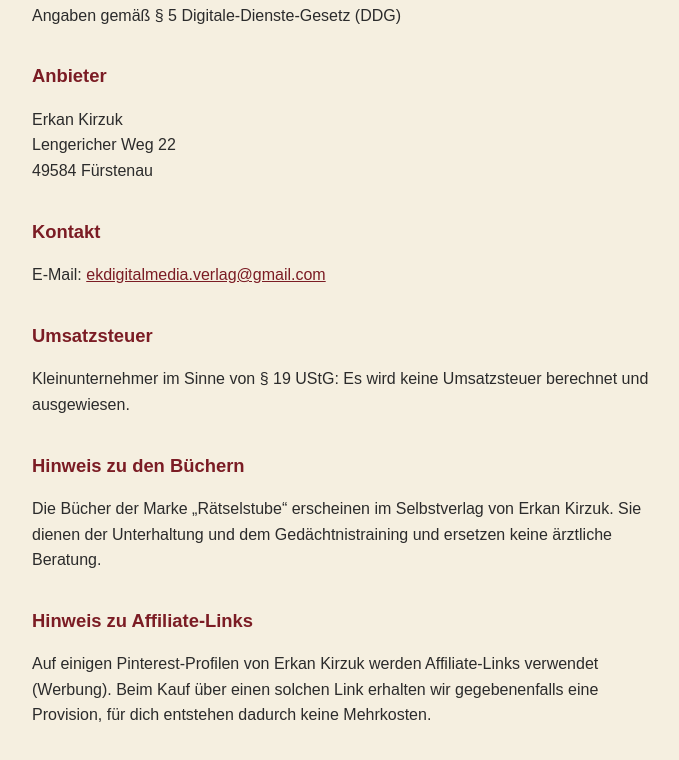
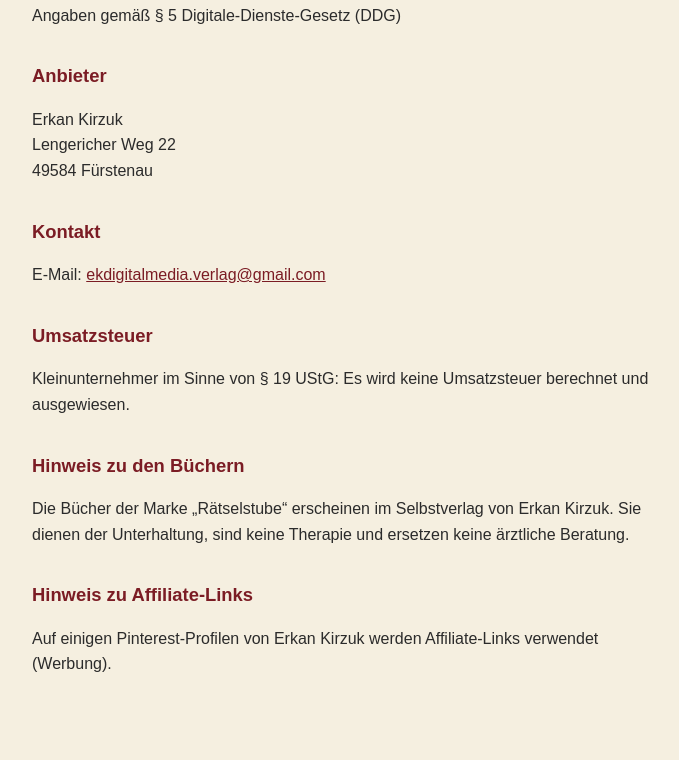
Before and after one commit to ekirzuk-tech/impressum, a plain HTML site: page index.html in a window 1280 px wide. Shown: the part 134-894 px from the top of the page, without its empty margins (288-967 px from the left). Drawn offline with Linux system fonts and the light colour scheme.

Commit message:
Buchhinweis: keine Therapie statt Gedaechtnistraining

```diff
--- a/index.html
+++ b/index.html
@@ -29,19 +29,8 @@
       <h2>Hinweis zu den Büchern</h2>
       <p>
         Die Bücher der Marke „Rätselstube“ erscheinen im Selbstverlag von Erkan Kirzuk.
-        Sie dienen der Unterhaltung und dem Gedächtnistraining und ersetzen keine ärztliche Beratung.
+        Sie dienen der Unterhaltung, sind keine Therapie und ersetzen keine ärztliche Beratung.
       </p>
       <h2>Hinweis zu Affiliate-Links</h2>
       <p>
         Auf einigen Pinterest-Profilen von Erkan Kirzuk werden Affiliate-Links verwendet (Werbung).
-        Beim Kauf über einen solchen Link erhalten wir gegebenenfalls eine Provision, für dich entstehen dadurch keine Mehrkosten.
-      </p>
-    </main>
-  </body>
-</html>
-
-    </p></p></h1>
-    </main>
-  </body>
-  </style></title>
-  </head>
```
